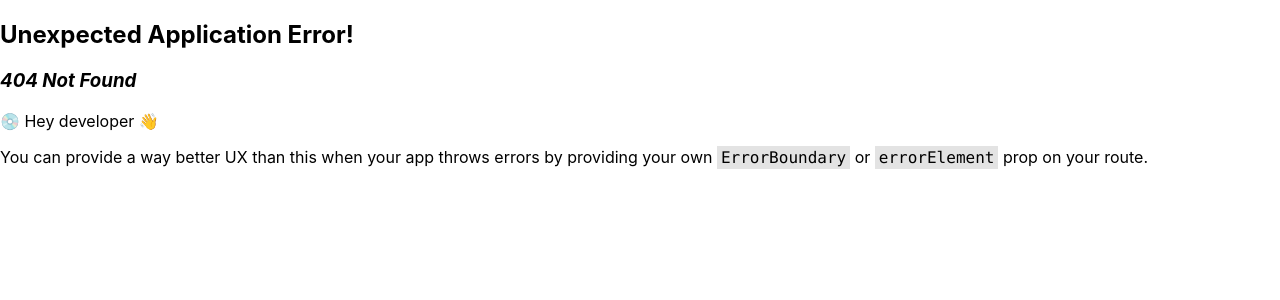
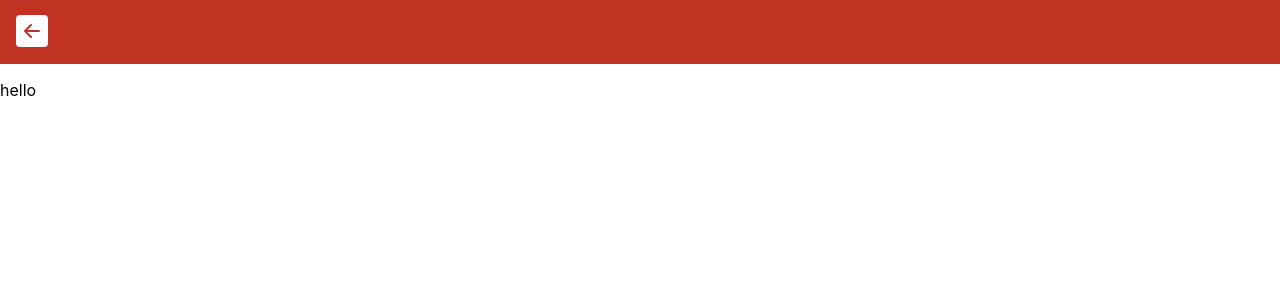
Before and after one commit to yonatanmk/react-components, a React (Create React App) app: page /xstate-todo in a window 1280 px wide. Before the commit this address had no page. Shown: the top 300 px of the page. Built offline with nearby package versions, Linux system fonts and the light colour scheme.

Commit message:
xstate todo layout

```diff
--- a/src/layouts/App/App.tsx
+++ b/src/layouts/App/App.tsx
@@ -10,8 +10,7 @@ function App() {
         <Link className="App__Link" to={`autocomplete`}>Autocomplete</Link>
         <Link className="App__Link" to={`react-query`}>React Query</Link>
         <Link className="App__Link" to={`multipart-form`}>Multi-part Form</Link>
-
-
+        <Link className="App__Link" to={`xstate-todo`}>XState Todo</Link>
       </div>
     </div>
   );
--- /dev/null
+++ b/src/layouts/XStateTodo/XStateTodo.scss
@@ -0,0 +1,3 @@
+.XStateTodo {
+
+}
--- /dev/null
+++ b/src/layouts/XStateTodo/XStateTodo.tsx
@@ -0,0 +1,16 @@
+import React, { useState } from 'react';
+import './XStateTodo.scss'
+
+function XStateTodo() {
+  // const [count, setCount] = useState(1)
+
+  return (
+    <div className="XStateTodo">
+      <p>hello</p>
+    </div>
+  )
+}
+
+
+
+export default XStateTodo;
--- /dev/null
+++ b/src/layouts/XStateTodo/index.ts
@@ -0,0 +1 @@
+export { default } from './XStateTodo'
--- a/src/router/routes.tsx
+++ b/src/router/routes.tsx
@@ -7,6 +7,7 @@ import ReduxLayout from '../layouts/ReduxLayout';
 import AutocompleteLayout from '../layouts/AutocompleteLayout';
 import ReactQueryLayout from '../layouts/ReactQueryLayout';
 import MultipartForm from '../layouts/MultipartForm';
+import XStateTodo from '../layouts/XStateTodo';
 
 const routes: RouteObject[] = [
   {
@@ -43,6 +44,11 @@ const routes: RouteObject[] = [
         element: <MultipartForm />,
         errorElement: <Error />,
       },
+      {
+        path: "/xstate-todo",
+        element: <XStateTodo />,
+        errorElement: <Error />,
+      },
     ]
   },
 ];
```
